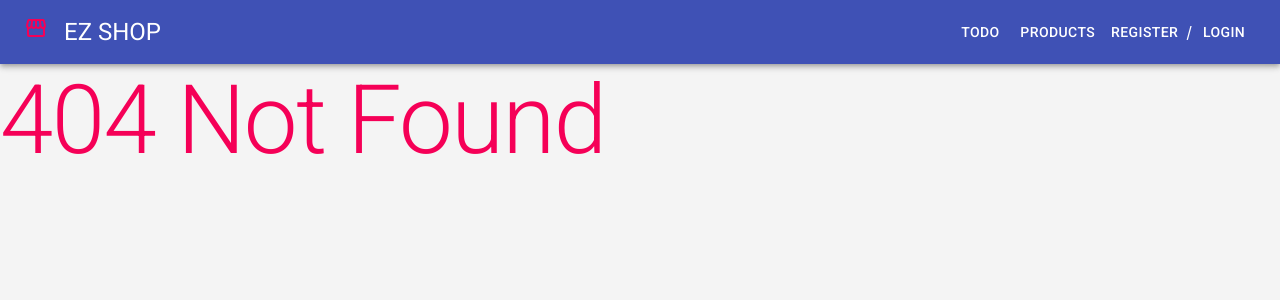
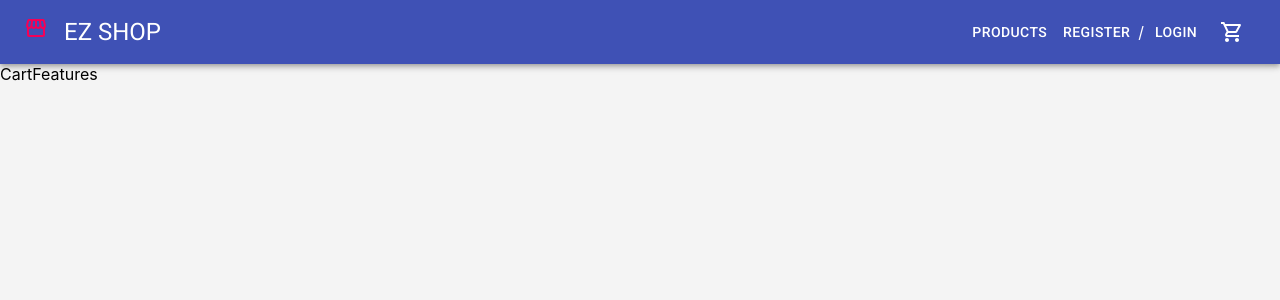
Before and after one commit to Phamtuandat/learn_reactjs, a React (Create React App) app: page /cart in a window 1280 px wide. Before the commit this address had no page. Shown: the top 300 px of the page. Built offline with nearby package versions, Linux system fonts and the light colour scheme.

Commit message:
cartSlice done

```diff
--- a/src/App.js
+++ b/src/App.js
@@ -1,12 +1,12 @@
 import { Box } from '@material-ui/core'
 import NavBar from 'components/Navbar/Navbar'
+import CartFeatures from 'features/Cart'
 import Home from 'features/Home/Component/Home'
 import NotFound from 'features/NotFound/index'
 import ProductFeatures from 'features/Product/index'
 import React from 'react'
 import { Route, Switch } from 'react-router-dom'
 import './App.css'
-import ListPage from './features/todos/page/listPages'
 
 function App() {
 	return (
@@ -15,8 +15,8 @@ function App() {
 			<Box>
 				<Switch>
 					<Route path="/" exact component={Home} />
-					<Route path="/todos" component={ListPage} />
 					<Route path="/products" component={ProductFeatures} />
+					<Route path="/cart" component={CartFeatures} />
 					<Route path="" component={NotFound} />
 				</Switch>
 			</Box>
--- a/src/app/store.js
+++ b/src/app/store.js
@@ -1,9 +1,11 @@
 import { configureStore } from '@reduxjs/toolkit'
 import userReducer from 'features/Auth/authSlice'
+import cartReducer from 'features/Cart/CartSlice'
 
 const store = configureStore({
 	reducer: {
 		userReducer,
+		cart: cartReducer,
 	},
 })
 export default store
--- a/src/components/Navbar/Navbar.jsx
+++ b/src/components/Navbar/Navbar.jsx
@@ -1,4 +1,4 @@
-import { Box, Grid, IconButton, Menu, MenuItem } from '@material-ui/core'
+import { Badge, Box, Grid, IconButton, Menu, MenuItem } from '@material-ui/core'
 import AppBar from '@material-ui/core/AppBar'
 import Button from '@material-ui/core/Button'
 import Dialog from '@material-ui/core/Dialog'
@@ -14,7 +14,9 @@ import { NavLink } from 'react-router-dom'
 import CancelIcon from '@material-ui/icons/Cancel'
 import { useDispatch, useSelector } from 'react-redux'
 import { AccountCircle } from '@material-ui/icons'
+import ShoppingCartOutlinedIcon from '@material-ui/icons/ShoppingCartOutlined'
 import { logout } from 'features/Auth/authSlice'
+import { countItems } from 'features/Cart/CartSelector'
 
 const useStyles = makeStyles((theme) => ({
 	root: {
@@ -81,7 +83,7 @@ export default function NavBar() {
 		dispatch(action)
 		setAnchorEl(null)
 	}
-
+	const count = useSelector(countItems)
 	return (
 		<div className={classes.root}>
 			<AppBar position="static">
@@ -93,12 +95,10 @@ export default function NavBar() {
 						</Typography>
 					</NavLink>
 
-					<NavLink className={classes.linkItem} to="/todos">
-						<Button color="inherit">Todo</Button>
-					</NavLink>
 					<NavLink className={classes.linkItem} to="/products">
 						<Button color="inherit">Products</Button>
 					</NavLink>
+
 					{!isLogging && (
 						<>
 							<Button color="inherit" onClick={handleClickOpenRegister}>
@@ -136,6 +136,11 @@ export default function NavBar() {
 							</Menu>
 						</>
 					)}
+					<IconButton aria-label="show 11 new notifications" color="inherit">
+						<Badge badgeContent={count} color="secondary">
+							<ShoppingCartOutlinedIcon />
+						</Badge>
+					</IconButton>
 				</Toolbar>
 			</AppBar>
 
--- /dev/null
+++ b/src/features/Cart/CartSelector.js
@@ -0,0 +1,11 @@
+import { createSelector } from '@reduxjs/toolkit'
+
+const cartItemSelector = (state) => state.cart.cartItems
+
+export const countItems = createSelector(cartItemSelector, (cartItems) =>
+	cartItems.reduce((count, item) => count + item.quantity, 0)
+)
+
+export const cartTotalSelector = createSelector(cartItemSelector, (cartItems) =>
+	cartItems.reduce((total, item) => total + item.quantity * item.salePrice, 0)
+)
--- /dev/null
+++ b/src/features/Cart/CartSlice.js
@@ -0,0 +1,41 @@
+import { createSlice } from '@reduxjs/toolkit'
+
+const cartSlice = createSlice({
+	name: 'cart',
+	initialState: {
+		showMiniCart: false,
+		cartItems: [],
+	},
+	reducers: {
+		showMiniCart(state) {
+			state.showMiniCart = true
+		},
+		hideMiniCart(state) {
+			state.showMiniCart = false
+		},
+		addToCart(state, action) {
+			const newItem = action.payload
+			const index = state.cartItems.findIndex((x) => x.id === newItem.id)
+			if (index >= 0) {
+				state.cartItems[index].quantity += newItem.quantity
+			} else {
+				state.cartItems.push(newItem)
+			}
+		},
+		setQuantity(state, action) {
+			const { id, quantity } = action.payload
+			const index = state.cartItems.findIndex((x) => x.id === id)
+			if (index >= 0) {
+				state.cartItems[index].quantity = quantity
+			}
+		},
+		removeFromCart(state, action) {
+			const idNeedRemove = action.payload
+			state.cartItems = state.cartItems.filter((x) => x.id !== idNeedRemove)
+		},
+	},
+})
+
+const { actions, reducer } = cartSlice
+export const { showMiniCart, hideMiniCart, setQuantity, addToCart, removeFromCart } = actions
+export default reducer
--- /dev/null
+++ b/src/features/Cart/index.jsx
@@ -0,0 +1,7 @@
+import React from 'react'
+
+function CartFeatures(props) {
+	return <div>CartFeatures</div>
+}
+
+export default CartFeatures
--- a/src/features/Product/Component/AddToCardForm.jsx
+++ b/src/features/Product/Component/AddToCardForm.jsx
@@ -18,7 +18,7 @@ const schema = yup.object().shape({
 		.min(1, 'Mininum value is 1')
 		.typeError('Please insert quantity'),
 })
-function Quantity(props) {
+function Quantity({ onSubmit }) {
 	const classes = useStyle()
 	const form = useForm({
 		defaultValues: {
@@ -27,7 +27,7 @@ function Quantity(props) {
 		resolver: yupResolver(schema),
 	})
 	const handleSubmit = (values) => {
-		console.log(values)
+		onSubmit(values)
 	}
 
 	return (
@@ -39,7 +39,12 @@ function Quantity(props) {
 			>
 				<QuantityField form={form} name="Quantity" />
 
-				<Button variant="contained" color="primary" className={classes.registerBtn} type="submit">
+				<Button
+					variant="contained"
+					color="primary"
+					className={classes.registerBtn}
+					type="submit"
+				>
 					Mua Hàng
 				</Button>
 			</form>
--- a/src/features/Product/page/ProductDetail.jsx
+++ b/src/features/Product/page/ProductDetail.jsx
@@ -10,6 +10,8 @@ import ProductMenus from '../Component/ProductMenus'
 import ProductDescription from '../Component/ProductDescription'
 import ProductAdditional from '../Component/ProductAdditional'
 import ProductReviews from '../Component/ProductReviews'
+import { useDispatch } from 'react-redux'
+import { addToCart } from 'features/Cart/CartSlice'
 
 const useStyle = makeStyles((theme) => ({
 	detailsContent: {
@@ -22,11 +24,19 @@ const useStyle = makeStyles((theme) => ({
 }))
 function ProductDetail(props) {
 	const { params, url } = useRouteMatch()
+	const { product, isLoading } = ProductIdHook(params.productId)
+	const dispatch = useDispatch()
 	const handleAddTocard = (value) => {
 		console.log(value)
+		dispatch(
+			addToCart({
+				id: product.id,
+				product,
+				quantity: +value.Quantity,
+			})
+		)
 	}
 	const classes = useStyle()
-	const { product, isLoading } = ProductIdHook(params.productId)
 
 	return (
 		<>
@@ -39,9 +49,16 @@ function ProductDetail(props) {
 							<Grid item xs={12} md={4} sm={8} lg={5} className={classes.Thumbnail}>
 								<Thumbnail product={product} isLoading={isLoading} />
 							</Grid>
-							<Grid item xs={12} md={8} sm={12} lg={7} className={classes.detailsContent}>
+							<Grid
+								item
+								xs={12}
+								md={8}
+								sm={12}
+								lg={7}
+								className={classes.detailsContent}
+							>
 								<ContentProduct product={product} isLoading={isLoading} />
-								<AddToCardForm onSubmit={handleAddTocard} />
+								<AddToCardForm onSubmit={handleAddTocard} product={product} />
 							</Grid>
 						</Grid>
 					</Paper>
--- a/src/features/todos/component/TodoForm/TodoForm.jsx
+++ /dev/null
@@ -1,32 +0,0 @@
-import React from 'react'
-import PropTypes from 'prop-types'
-import { useForm } from 'react-hook-form'
-import { yupResolver } from '@hookform/resolvers/yup'
-import * as yup from 'yup'
-import InputField from 'components/Form-control/InputForm/InputField'
-
-function TodoForm(props) {
-	const schema = yup.object().shape({
-		title: yup.string().required('Địt mẹ mày nhập vào').min(6, 'ngắn quá bạn ơi'),
-	})
-	const form = useForm({
-		defaultValues: {
-			title: '',
-		},
-		resolver: yupResolver(schema),
-	})
-	const handleSubmit = (values) => {
-		console.log(values)
-	}
-	return (
-		<form onSubmit={form.handleSubmit(handleSubmit)}>
-			<InputField form={form} name="title" label="todo" />
-		</form>
-	)
-}
-
-TodoForm.propTypes = {
-	onSubmit: PropTypes.func,
-}
-
-export default TodoForm
--- a/src/features/todos/page/listPages/index.jsx
+++ /dev/null
@@ -1,14 +0,0 @@
-import TodoForm from 'features/todos/component/TodoForm/TodoForm'
-import React from 'react'
-
-export default function ListPage() {
-	const handleSubmit = (value) => {
-		console.log(value)
-	}
-	return (
-		<div>
-			<h3>Đây là todoForm</h3>
-			<TodoForm onSubmit={handleSubmit} />
-		</div>
-	)
-}
```
Also changed, not shown: 1 other file (tests, documents, lock files or other folders).
